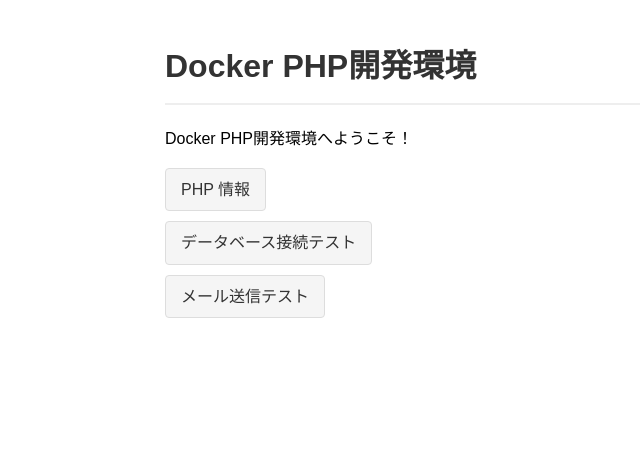
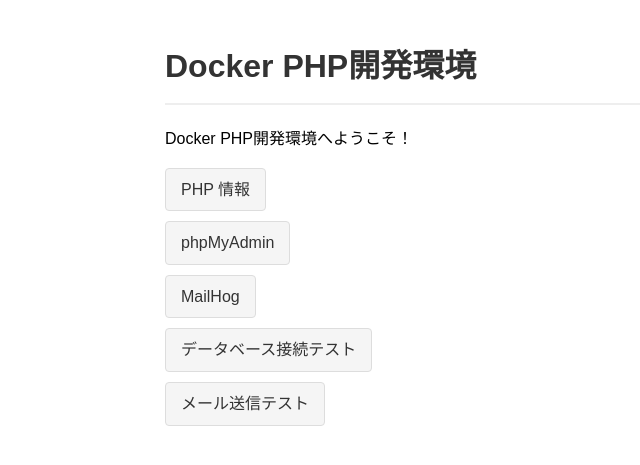
Before and after one commit to saitogo555/docker-php-dev, a PHP site: page / in a window 1280 px wide. Shown: the top 465 px of the page, without its empty margins (75-715 px from the left). Run offline with PHP 8.4, Linux system fonts and the light colour scheme.

Commit message:
feat(index): phpMyAdminとMailHogへのリンクを追加

```diff
--- a/src/index.php
+++ b/src/index.php
@@ -50,6 +50,8 @@
   <p>Docker PHP開発環境へようこそ！</p>
   <ul>
     <li><a href="./info.php">PHP 情報</a></li>
+    <li><a href="http://localhost:8081" target="_blank">phpMyAdmin</a></li>
+    <li><a href="http://localhost:8025" target="_blank">MailHog</a></li>
     <li><a href="./db.php">データベース接続テスト</a></li>
     <li><a href="./mail.php">メール送信テスト</a></li>
   </ul>
```
